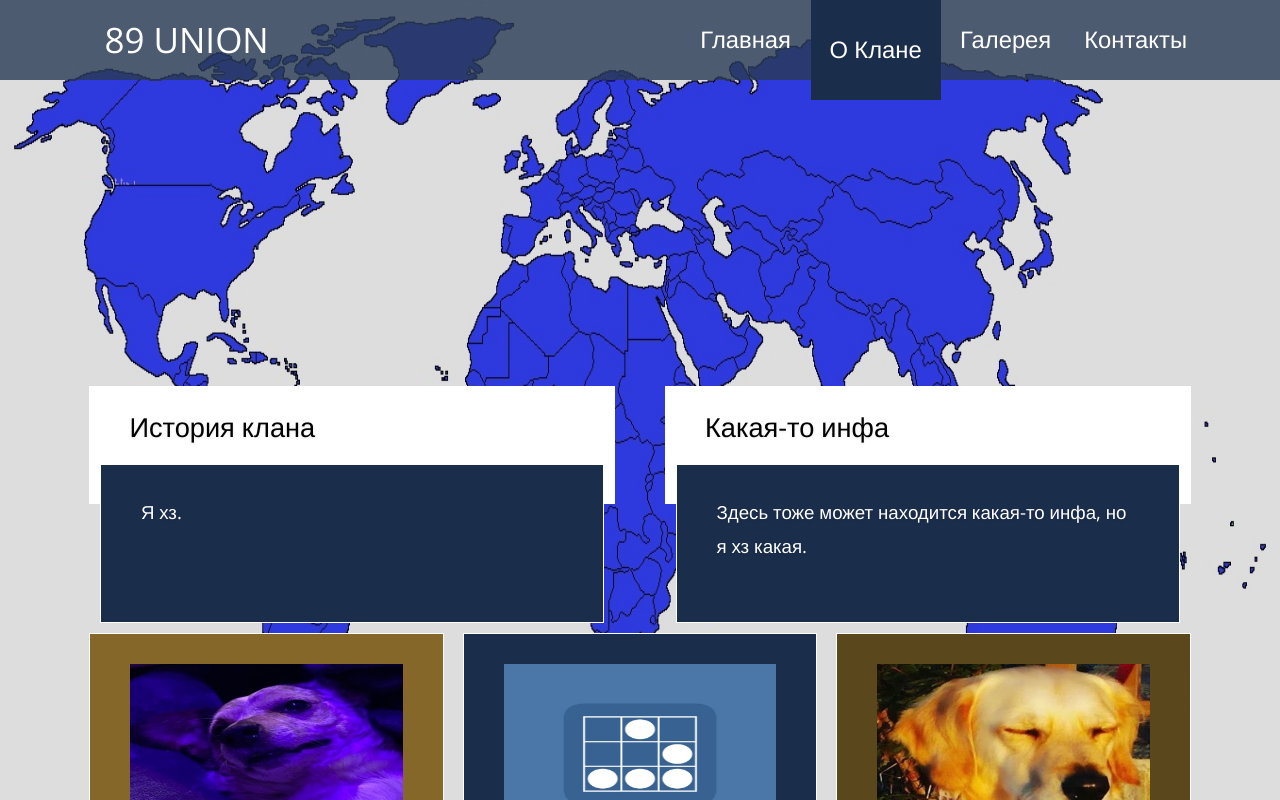
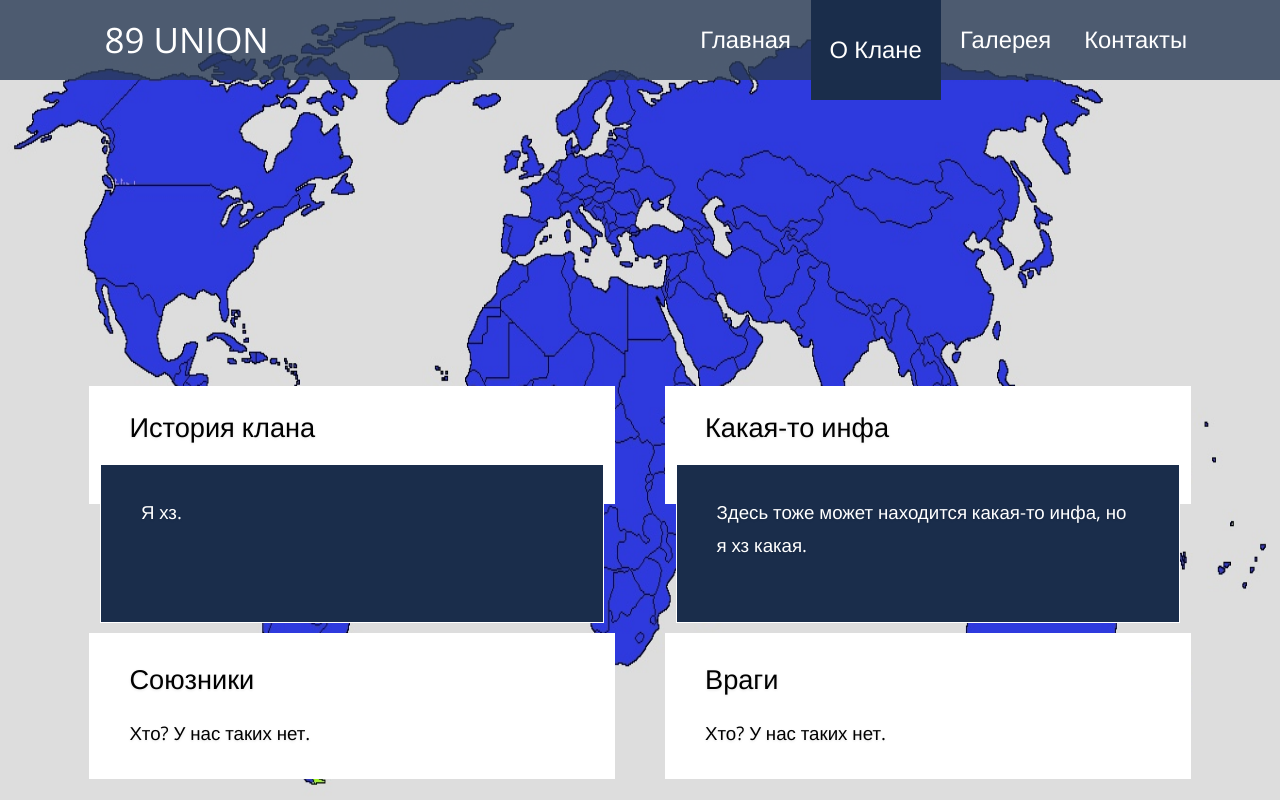
Before and after one commit to nickblet/89union, a plain HTML site: page index.html in a window 1280 px wide. Both pictures are taken after a click on the link "О Клане". Shown: the top 800 px of the page. Drawn offline with nearby package versions, Linux system fonts and the light colour scheme.

Commit message:
Update index.html

```diff
--- a/index.html
+++ b/index.html
@@ -108,24 +108,24 @@
                                     </div>
                                 </div>
                             </div>
-                            <!--<div class="row">
+                            <div class="row">
                                 <div class="col-xs-12">
                                     <div class="tm-flex">
                                         <div class="col-lg-6 tm-margin-b tm-2-col-left">
                                             <div class="tm-bg-white tm-textbox-padding tm-height-100">
-                                                <h2 class="tm-text-title tm-text-title-small tm-header-margin-b">Proin fringilla felis quam</h2>
-                                                <p class="tm-text">Ut massa mi, convallis eget pharetra eget, laoreet sit amet orci. Sed tincidunt nisi ut lectus pellentesque viverra. Aliquam condimentum lacinia.</p>
+                                                <h2 class="tm-text-title tm-text-title-small tm-header-margin-b">Союзники</h2>
+                                                <p class="tm-text">Хто? У нас таких нет.</p>
                                             </div>
                                         </div>
                                         <div class="col-lg-6 tm-margin-b tm-2-col-right">
                                             <div class="tm-bg-white tm-textbox-padding tm-height-100">
-                                                <h2 class="tm-text-title tm-text-title-small tm-header-margin-b">Sed rhoncus egestas</h2>
-                                                <p class="tm-text">Pellentesque augue urna, ultrices sit amet luctus eget, ultricies sit amet ipsum. Nulla sem nisi, commodo sed auctor sed, euismod nec dui.</p>
+                                                <h2 class="tm-text-title tm-text-title-small tm-header-margin-b">Враги</h2>
+                                                <p class="tm-text">Хто? У нас таких нет.</p>
                                             </div>
                                         </div>
                                     </div>
                                 </div>
-                            </div>-->
+                            </div>
 
                             <div class="row">
                                 <div class="col-xs-12">
```
